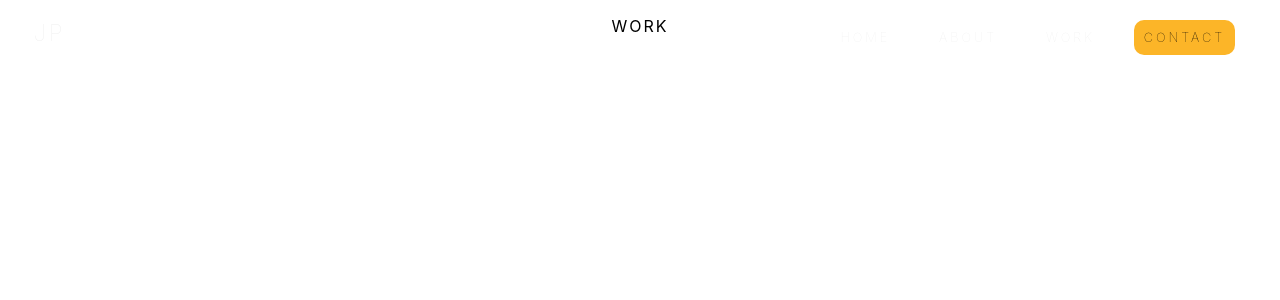
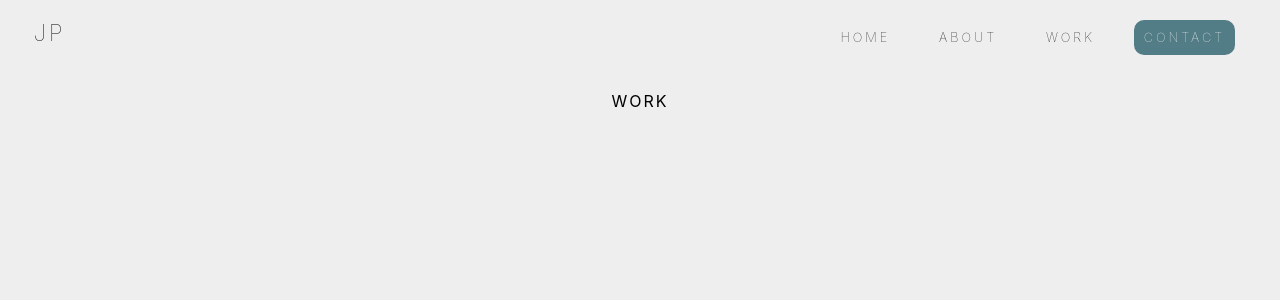
Before and after one commit to jspark721/react-portfolio, a React app: page /work in a window 1280 px wide. Shown: the top 300 px of the page. Built offline with nearby package versions, Linux system fonts and the light colour scheme.

Commit message:
different navbar for section pages

```diff
--- a/src/App.js
+++ b/src/App.js
@@ -14,7 +14,6 @@ class App extends Component {
     return (
       <BrowserRouter>
         <div>
-          <Navigation logo="JP"/>
           <Switch>
             <Route path="/" component= {Home} exact />
             <Route path="/about" component= {About} />
--- a/src/components/About.js
+++ b/src/components/About.js
@@ -1,8 +1,11 @@
 import React from 'react';
+import Navbar from './Navbar';
+import '../styles/section.scss';
 
 const About = () => {
   return (
     <div>
+      <Navbar logo="JP"/>
       <p>About</p>
     </div>
   );
--- a/src/components/Contact.js
+++ b/src/components/Contact.js
@@ -1,8 +1,11 @@
 import React from 'react';
+import Navbar from './Navbar';
+import '../styles/section.scss';
 
 const Contact = () => {
   return (
     <div>
+      <Navbar logo="JP" />
       <p>Contact</p>
     </div>
   );
--- a/src/components/Home.js
+++ b/src/components/Home.js
@@ -1,5 +1,5 @@
 import React, { Component } from 'react';
-
+import Navigation from './Navigation';
 import Background from '../img/hero.jpg';
 import '../styles/home.scss';
 
@@ -9,6 +9,7 @@ class Home extends Component {
   render() {
     return(
       <div>
+        <Navigation logo="JP"/>
         <header>
           <div className="header-title">
             <h1>Julie Park</h1>
--- /dev/null
+++ b/src/components/Navbar.js
@@ -0,0 +1,23 @@
+import React, { Component } from 'react';
+import { NavLink } from 'react-router-dom';
+
+
+import '../styles/navigation.scss';
+
+class Navbar extends Component {
+  render() {
+    return (
+      <nav className="section-nav">
+        <h2 className="logo">{this.props.logo}</h2>
+        <ul>
+          <li><NavLink to="/">Home</NavLink></li>
+          <li><NavLink to="/about">About</NavLink></li>
+          <li><NavLink to="/work">Work</NavLink></li>
+          <li><NavLink className="nav-special" to="/contact">Contact</NavLink></li>
+        </ul>
+      </nav>
+    );
+  }
+}
+
+export default Navbar;
--- a/src/components/Work.js
+++ b/src/components/Work.js
@@ -1,8 +1,11 @@
 import React from 'react';
+import Navbar from './Navbar';
+import '../styles/section.scss';
 
 const Work = () => {
   return (
     <div>
+      <Navbar logo="JP" />
       <p>Work</p>
     </div>
   );
--- a/src/styles/_variables.scss
+++ b/src/styles/_variables.scss
@@ -2,6 +2,7 @@ $light: #eeeeee;
 $black: #000000;
 $primary: #FCB528;
 $white: #ffffff;
+$secondary: #527D86;
 
 @import url('https://fonts.googleapis.com/css?family=PT+Serif|Roboto+Mono');
 
--- a/src/styles/home.scss
+++ b/src/styles/home.scss
@@ -3,7 +3,7 @@
 h1 {
   margin: 0 auto;
   text-align: center;
-  padding-top: 20%;
+  padding-top: 15%;
   color: $white;
   font-weight: 100;
   letter-spacing: 4px;
--- a/src/styles/navigation.scss
+++ b/src/styles/navigation.scss
@@ -58,3 +58,21 @@ nav {
     }
   }
 }
+
+.section-nav {
+  height: 75px;
+  a {
+    color: $black;
+  }
+  .logo {
+    color: $black;
+  }
+  ul {
+    li {
+    }
+  }
+  .nav-special {
+    background: $secondary;
+    color: $white;
+  }
+}
--- /dev/null
+++ b/src/styles/section.scss
@@ -0,0 +1,9 @@
+@import 'variables';
+
+body {
+  background: $light;
+}
+
+.section {
+  margin-top: 75px;
+}
```
